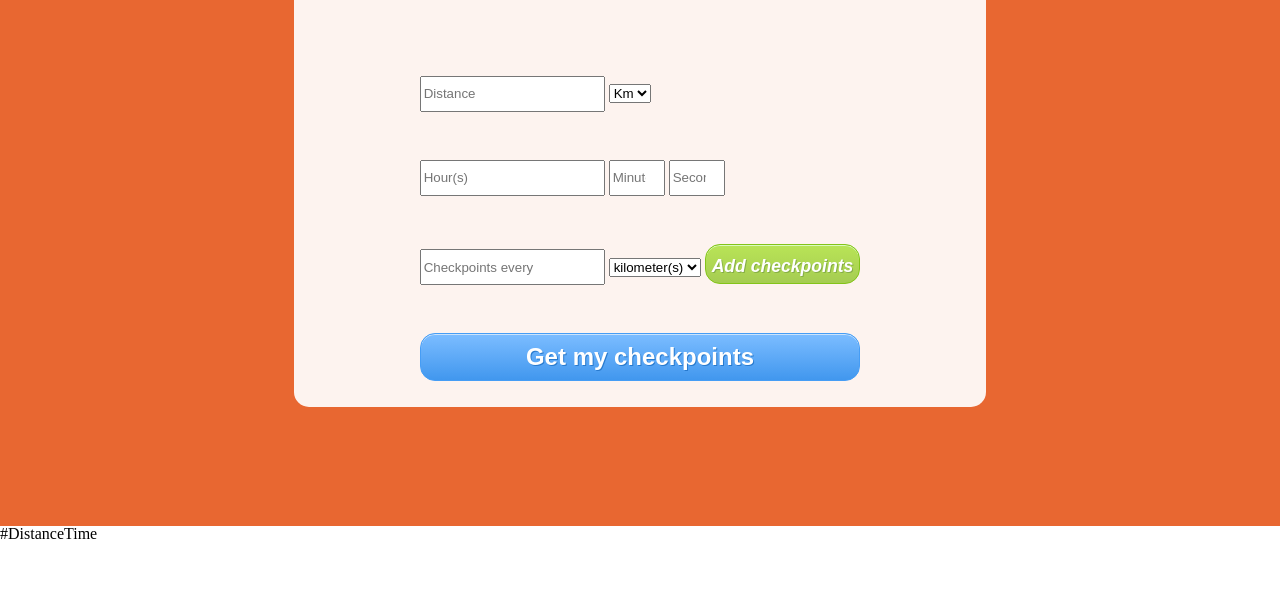
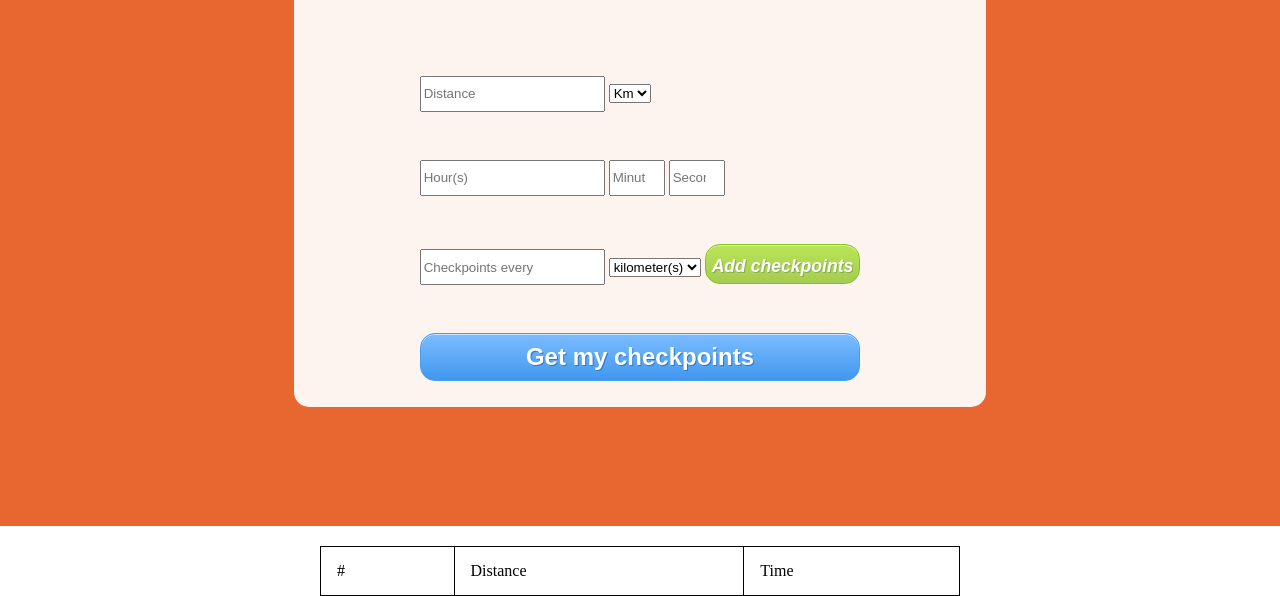
Before and after one commit to hrttn/checkpoint-calc, a plain HTML site: page index.html in a window 1280 px wide. Both pictures are taken after a click on the button "Get my checkpoints". Shown: the part 274-870 px from the top of the page. Before the commit the page ends 816 px from the top, so only its background shows below. Drawn offline with Linux system fonts and the light colour scheme.

Commit message:
styled table

```diff
--- a/script.js
+++ b/script.js
@@ -3,8 +3,9 @@ function calcCheckpoints(){
 	var values = getValues();
 	var docum
 	var table = document.createElement("table");
-	table.id="tableOfResults";
-	if (!isInPage(table)){
+	table.id="table_of_results";
+
+
 		var thead = document.createElement("thead");
 		thead.insertRow(0);
 		thead.rows[0].insertCell(0);
@@ -29,7 +30,7 @@ function calcCheckpoints(){
 		}
 	resultsSection.removeChild(resultsSection.firstChild);
 	resultsSection.appendChild(table);
-	}
+
 
 }
 
@@ -47,12 +48,3 @@ function getValues(){
 	var allTheValues = new Array(distance, distanceUnit, TimeInSeconds, steps, stepsUnit, numberOfCheckpoints);
 	return allTheValues ;
 }
-
-function isInPage(element) {
-	while (element = element.parentNode) {
-        if (element == document) {
-            return true;
-        }
-    }
-    return false;
-}
--- a/style.css
+++ b/style.css
@@ -121,3 +121,21 @@ form{
 		position:relative;
 		top:1px;
 	}
+
+#results{
+		padding-top:20px;
+		}
+
+	#table_of_results{
+		width:50%;
+		margin:auto;
+
+	}
+	#table_of_results tbody{
+		text-align:right;
+		}
+
+		#table_of_results td{
+				padding: 1em;
+				border: solid black 1px;
+			}
```
